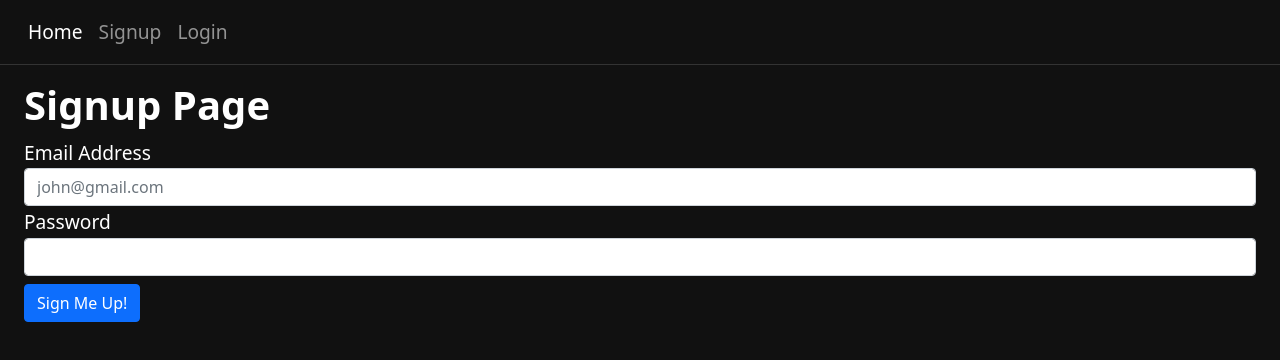
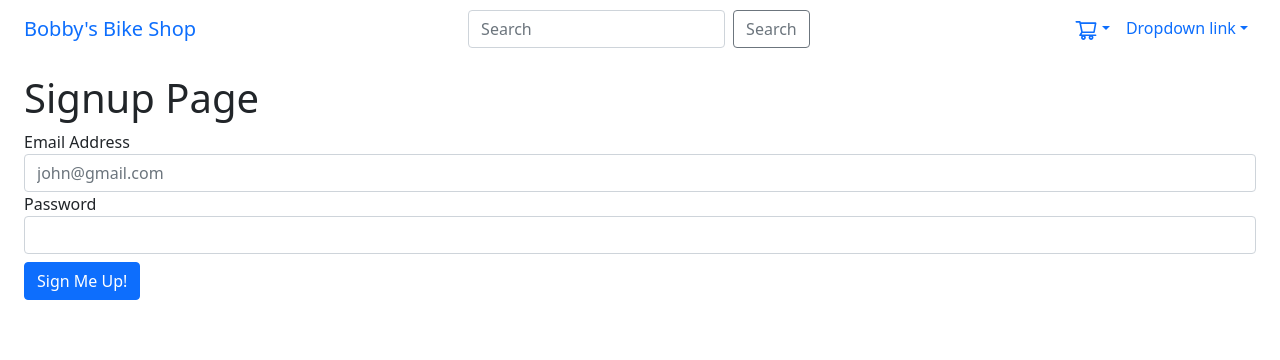
Before and after one commit to zachshouts/shoptastic, a React (Create React App) app in the folder client/: page /signup in a window 1280 px wide. Shown: the top 360 px of the page. Built offline with nearby package versions, Linux system fonts and the light colour scheme.

Commit message:
Redid header, added state for cartItems

```diff
--- a/client/package.json
+++ b/client/package.json
@@ -10,7 +10,9 @@
     "bootstrap": "^5.1.3",
     "js-cookie": "^3.0.1",
     "react": "^18.2.0",
+    "react-bootstrap": "^2.7.2",
     "react-dom": "^18.2.0",
+    "react-icons": "^4.8.0",
     "react-router-dom": "^6.8.2",
     "react-scripts": "5.0.1"
   },
--- a/client/src/App.js
+++ b/client/src/App.js
@@ -5,10 +5,12 @@ import { Header, Wrapper } from "./components";
 import { HomePage, LoginPage, ProfilePage, SignupPage } from "./pages";
 
 import "bootstrap/dist/css/bootstrap.min.css";
+import 'bootstrap/dist/js/bootstrap.bundle';
 import "./styles/global.css";
 
 function App() {
   const [user, setUser] = useState(null);
+  const [ cartItems, setCartItems ] = useState([]);
 
   const verifyUser = async () => {
     const authCookie = cookie.get("auth-token");
@@ -35,7 +37,7 @@ function App() {
   return (
     <BrowserRouter>
       <Wrapper>
-        <Header user={user} />
+        <Header user={user} cartItems={cartItems} />
         <div className="pt-3 px-4">
           <Routes>
             <Route path="/" element={<HomePage user={user} />} />
--- a/client/src/components/Header.jsx
+++ b/client/src/components/Header.jsx
@@ -1,46 +1,93 @@
+import { AiOutlineShoppingCart } from 'react-icons/ai';
 
-const Header = ({user}) => {
+import 'bootstrap/dist/css/bootstrap.min.css'
+
+const Header = ({ user, cartItems }) => {
     return (
-    <header className="px-2 pb-0 mb-0" style={{ borderBottom: "1px solid #333" }}>
-      <nav className="navbar navbar-dark navbar-expand-md bg-body-secondary" data-bs-theme="dark">
-        <div className="container-fluid">
-          {/* <a className="navbar-brand" href="##">Navbar</a> */}
-          <button className="navbar-toggler" type="button" data-bs-toggle="collapse" data-bs-target="#navbarSupportedContent" aria-controls="navbarSupportedContent" aria-expanded="false" aria-label="Toggle navigation">
-            <span className="navbar-toggler-icon"></span>
-          </button>
-          <div className="collapse navbar-collapse" id="navbarSupportedContent">
-            <ul className="navbar-nav me-auto mb-2 mb-lg-0">
-              <li className="nav-item">
-                <a className="nav-link active" aria-current="page" href="/">Home</a>
+        <header>
+            <nav className="navbar navbar-expand-lg bg-body-tertiary">
+                <div className="container-fluid px-4">
+                    <a className="navbar-brand" href="#">
+                        Bobby's Bike Shop
+                    </a>
+                    <div>
+                    <form className="d-flex" role="search">
+                      <input className="form-control me-2" type="search" placeholder="Search" aria-label="Search"/>
+                      <button className="btn btn-outline-secondary" type="submit">Search</button>
+                    </form>
+                    </div>
+                    <div>
+                        <ul className="navbar-nav">
+                            <li className="nav-item dropdown">
+                                <a
+                                    className="nav-link dropdown-toggle"
+                                    href='#'
+                                    role="button"
+                                    data-bs-toggle="dropdown"
+                                    aria-expanded="false"
+                                >
+                                    <AiOutlineShoppingCart size={24} />
+                                </a>
+                                <ul className="dropdown-menu">
+                                    { cartItems.map((item) => {
+                                      return (
+                                        <li>
+                                          <p>{item.title}</p>
+                                          <p>${item.price}</p>
                                         </li>
-
-              { !user ? (
-                <>
-                  <li className="nav-item">
-                    <a className="nav-link" href="/signup">Signup</a>
+                                      )
+                                    })}
+                                </ul>
                             </li>
-                  <li className="nav-item">
-                    <a className="nav-link" href="/login">Login</a>
+                            <li className="nav-item dropdown">
+                                <a
+                                    className="nav-link dropdown-toggle"
+                                    href='#'
+                                    role="button"
+                                    data-bs-toggle="dropdown"
+                                    aria-expanded="false"
+                                >
+                                    Dropdown link
+                                </a>
+                                <ul className="dropdown-menu">
+                                    <li>
+                                        <a className="dropdown-item" href="#">
+                                            Profile
+                                        </a>
                                     </li>
-                </>
-              ) : (
-                <>
-                  <li className="nav-item">
-                    <a className="nav-link" href="/profile">Profile</a>
+                                    <li>
+                                        <a className="dropdown-item" href="#">
+                                            Sign Out
+                                        </a>
                                     </li>
-                  <li className="nav-item">
-                    <a className="nav-link" href="/logout">Logout</a>
+                                </ul>
                             </li>
-                </>
-              )}
-
                         </ul>
                     </div>
                 </div>
             </nav>
         </header>
-  )
-}
+    );
+};
 
+export default Header;
 
-export default Header
+// { !user ? (
+//   <>
+//     <li className="nav-item">
+//       <a className="nav-link" href="/signup">Signup</a>
+//     </li>
+//     <li className="nav-item">
+//       <a className="nav-link" href="/login">Login</a>
+//     </li>
+//   </>
+// ) : (
+//   <>
+//     <li className="nav-item">
+//       <a className="nav-link" href="/profile">Profile</a>
+//     </li>
+//     <li className="nav-item">
+//       <a className="nav-link" href="/logout">Logout</a>
+//     </li>
+//   </>
+// )}
--- a/client/src/components/Wrapper.jsx
+++ b/client/src/components/Wrapper.jsx
@@ -5,7 +5,7 @@
 const Wrapper = ({children}) => {
 
   return (
-    <div style={{ height: "100vh", backgroundColor: "#111"}}>
+    <div style={{ height: "100vh", backgroundColor: "#FFFFFF"}}>
       { children }
     </div>
   )
--- a/client/src/styles/global.css
+++ b/client/src/styles/global.css
@@ -1,19 +1,2 @@
 
 /* === typography ====== */
-
-h1, h2, h3, h4, h5, h6, p, li, td, th, blockquote, label, input, textarea, select, span {
-  color: white;
-}
-
-h1, h2, h3, h4, h5, h6 {
-  font-weight: bold;
-}
-
-p, li, td, th, blockquote, label, input, textarea, select {
-  font-size: 1.2rem;
-  line-height: 165%;
-}
-
-p {
-  margin-bottom: 1rem;
-}
```
Lines whose indentation alone changed are shown as unchanged.
